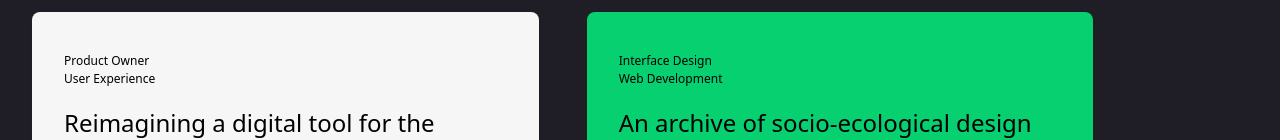
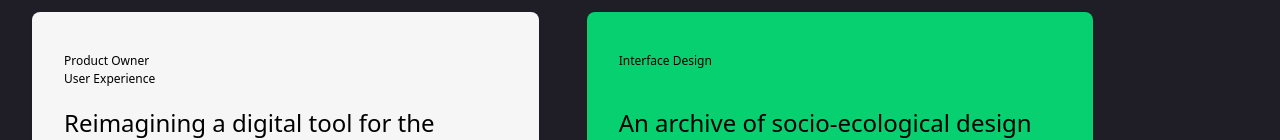
Before and after one commit to milanbargiel/portfolio, a Next.js app: page / in a window 1280 px wide. Shown: the part 660-800 px from the top of the page. Built offline with nearby package versions, Linux system fonts and the light colour scheme.

Commit message:
Update homepage texts

```diff
--- a/components/project-list.js
+++ b/components/project-list.js
@@ -44,7 +44,7 @@ export default function ProjectList() {
           </div>
         </Project>
         <Project
-          roles={['Interface Design', 'Web Development']}
+          roles={['Interface Design']}
           title="An archive of socio-ecological design patterns for architects, city developers and residents"
           image={bsePic}
           imageAlt="Screenshot of buildingsocialecology.org"
```
